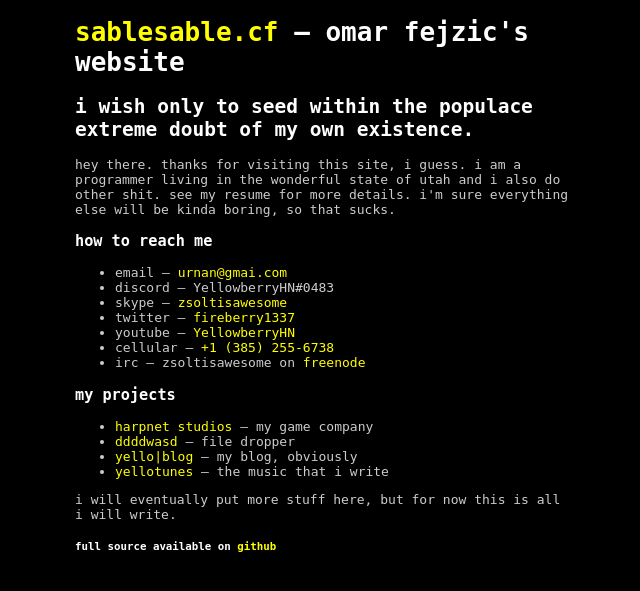
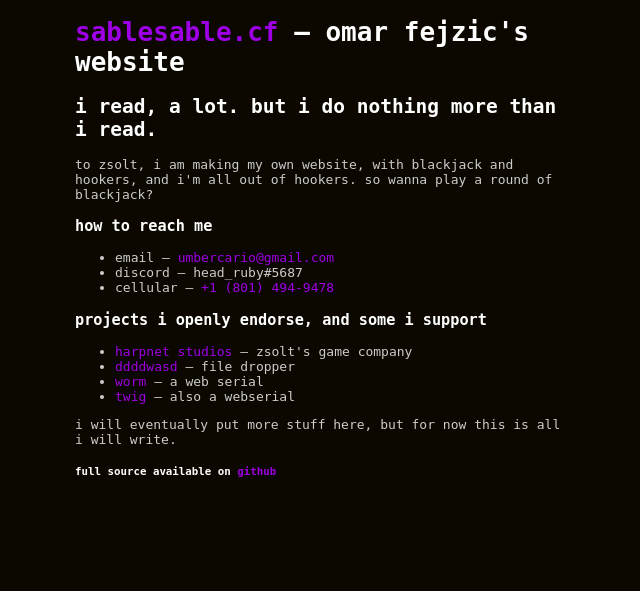
Before and after one commit to UMBERCARIO89/sablesable.cf, a PHP site: page / in a window 1280 px wide. Shown: the top 591 px of the page, without its empty margins (315-955 px from the left). Run offline with PHP 8.4, Linux system fonts and the light colour scheme.

Commit message:
Changed personal contact info, changed projects I endorse, changed stylesheet.

```diff
--- a/index.php
+++ b/index.php
@@ -10,26 +10,21 @@
     </head>
     <body>
       <h1><a href="https://sablesable.cf">sablesable.cf</a> — omar fejzic's website</h1>
-      <h2>i wish only to seed within the populace extreme doubt of my own existence.</h2>
-      <p>hey there. thanks for visiting this site, i guess. i am a programmer living in the wonderful state of utah
-          and i also do other shit. see my resume for more details. i'm sure everything else
-          will be kinda boring, so that sucks.</p>
+      <h2>i read, a lot. but i do nothing more than i read.</h2>
+      <p> to zsolt, i am making my own website, with blackjack and hookers, and i'm all out of hookers.
+          so wanna play a round of blackjack?</p>
       <h3>how to reach me</h3>
       <ul>
-          <li>email — <a href="http://frrp.mem">urnan@gmai.com</a></li>
-          <li>discord — YellowberryHN#0483</li>
-          <li>skype — <a href="skype:zsoltisawesome?chat">zsoltisawesome</a></li>
-          <li>twitter — <a href="https://twitter.com/fireberry1337">fireberry1337</a></li>
-          <li>youtube — <a href="https://youtube.com/user/zsoltisawesome">YellowberryHN</a></li>
-          <li>cellular — <a href="tel:+13852556738">+1 (385) 255-6738</a></li>
-          <li>irc — zsoltisawesome on <a href="irc://irc.freenode.net/zsoltisawesome">freenode</a></li>
+          <li>email — <a href="mailto:umbercario@gmail.com">umbercario@gmail.com</a></li>
+          <li>discord — head_ruby#5687</li>
+          <li>cellular — <a href="tel:+18014949478">+1 (801) 494-9478</a></li>
       </ul>
-      <h3>my projects</h3>
+      <h3>projects i openly endorse, and some i support</h3>
       <ul>
-          <li><a href="https://harpnetstudios.com">harpnet studios</a> — my game company</li>
+          <li><a href="https://harpnetstudios.com">harpnet studios</a> — zsolt's game company</li>
           <li><a href="http://ddddwasd.gq">ddddwasd</a> — file dropper</li>
-          <li><a href="https://yello.ooo/blog/">yello|blog</a> — my blog, obviously</li>
-          <li><a href="https://yello.ooo/music">yellotunes</a> — the music that i write</li>
+          <li><a href="http://parahumans.wordpress.com">worm</a> — a web serial</li>
+          <li><a href="http://twigserial.wordpress.com">twig</a> — also a webserial</li>
       </ul>
       <p>i will eventually put more stuff here, but for now this is all i will write.</p>
       <h5>full source available on <a href="https://github.com/umbercario89/sablesable.cf">github</a></h5>
--- a/style.css
+++ b/style.css
@@ -1,5 +1,5 @@
 body {
-    background-color: #000;
+    background-color: #0c0800;
     font-family: monospace;
     color: #ccc;
     max-width: 500px;
@@ -11,7 +11,7 @@ h1,h2,h3,h4,h5,h6 {
 }
 a {
     text-decoration: none;
-    color: #ff0;
+    color: #9d00e4;
 }
 a:hover {
     color: #aaa;
```
